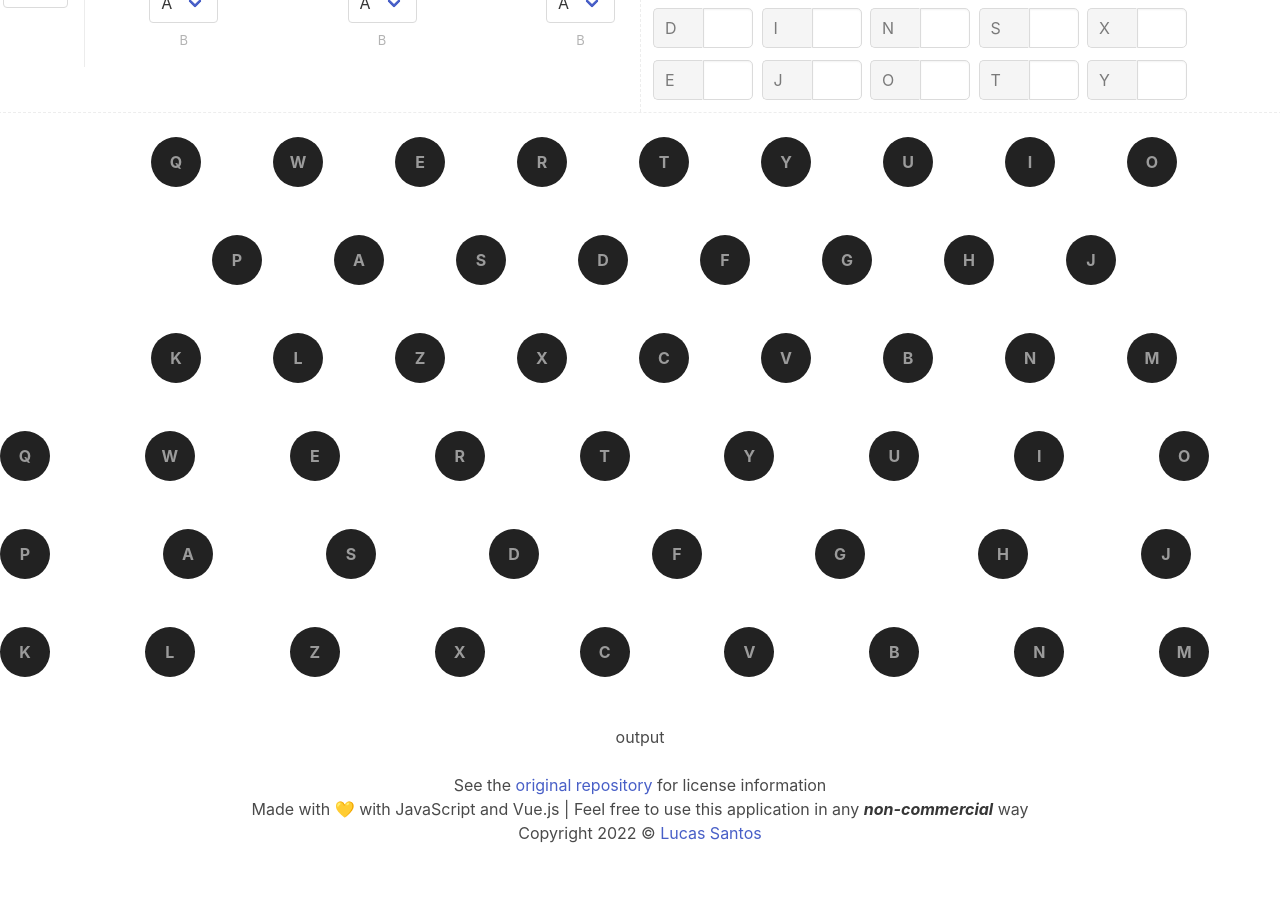
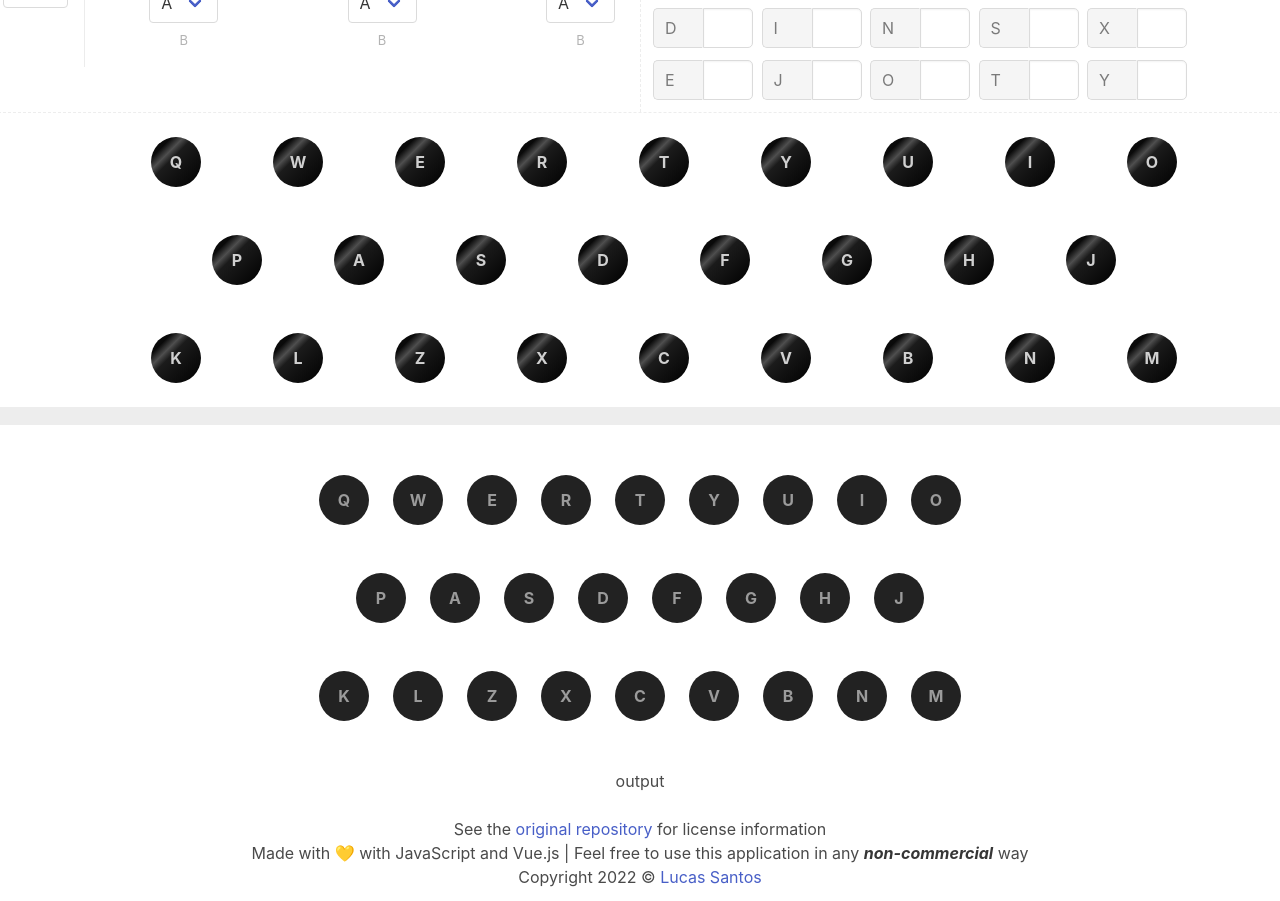
Before and after one commit to khaosdoctor/enigmajs, a Vue app: page / in a window 1280 px wide. Shown: the part 620-1521 px from the top of the page. Before the commit the page ends 1477 px from the top, so only its background shows below. Built offline with nearby package versions, Linux system fonts and the light colour scheme.

Commit message:
style: lampboard style fix
Signed-off-by: Lucas Santos <lhs.santoss@gmail.com>

```diff
--- a/src/App.vue
+++ b/src/App.vue
@@ -29,11 +29,11 @@
     </section>
   </section>
 
-  <section class="lampboard is-flex is-flex-direction-column is-align-items-center is-align-content-space-between is-justify-content-space-around has-text-centered mb-5">
+  <section class="lampboard is-flex is-flex-direction-column is-align-items-center is-align-content-space-between is-justify-content-space-around has-text-centered">
     <Lampboard :switch-on="switchedOnLetter"/>
   </section>
 
-  <section class="keyboard has-text-centered mb-5">
+  <section class="keyboard is-flex is-flex-direction-column is-align-items-center is-align-content-space-between is-justify-content-space-around has-text-centered mb-5">
     <Keyboard/>
   </section>
 
@@ -129,6 +129,11 @@ provide('state', state)
   border-top: 1px dashed #ededed;
 }
 
+.lampboard {
+  margin-bottom: 50px;
+  border-bottom: 18px solid #ededed;
+}
+
 header .description {
   max-width: 50%;
   margin: 0 auto;
--- a/src/components/Lampboard.vue
+++ b/src/components/Lampboard.vue
@@ -1,11 +1,9 @@
 <template>
-
-  <div class="lampboard-row columns has-text-centered" v-for="row in KEYBOARD_ROWS">
-    <span v-for="letter in row" class="column lampboard-key-wrapper mb-5">
-      <span :class="{[`lampboard-${letter}`]: true, 'lampboard-key': true, 'ml-6': true, on: props.switchOn === letter}">{{letter}}</span>
-    </span>
-  </div>
-
+    <div class="lampboard-row columns has-text-centered" v-for="row in KEYBOARD_ROWS">
+      <span v-for="letter in row" class="column lampboard-key-wrapper mb-5">
+        <span :class="{[`lampboard-${letter}`]: true, 'lampboard-key': true, 'ml-6': true, on: props.switchOn === letter}">{{letter}}</span>
+      </span>
+    </div>
 </template>
 
 <script setup lang="ts">
@@ -22,17 +20,24 @@ const props = defineProps<{switchOn: string}>()
   width: 50px;
   height: 50px;
   border-radius: 50%;
-  background-color: rgb(34, 34, 34);
-  color: rgb(155, 155, 155);
+  /* background-color: rgb(34, 34, 34); */
+  background: #000000;
+  background: -moz-linear-gradient(-45deg, #000000 0%, #0a0a0a 11%, #0a0a0a 21%, #4e4e4e 33%, #383838 37%, #383838 37%, #1b1b1b 43%, #1b1b1b 43%, #000000 100%);
+  background: -webkit-linear-gradient(-45deg, #000000 0%,#0a0a0a 11%,#0a0a0a 21%,#4e4e4e 33%,#383838 37%,#383838 37%,#1b1b1b 43%,#1b1b1b 43%,#000000 100%);
+  background: linear-gradient(135deg, #000000 0%,#0a0a0a 11%,#0a0a0a 21%,#4e4e4e 33%,#383838 37%,#383838 37%,#1b1b1b 43%,#1b1b1b 43%,#000000 100%);
+  filter: progid:DXImageTransform.Microsoft.gradient( startColorstr='#000000', endColorstr='#000000',GradientType=1 );
+  color: #d0d0d0;
   font-weight: bold;
+  cursor: not-allowed;
 }
 
 .on {
-  background: rgb(255,245,208);
-  background: -moz-radial-gradient(circle, rgba(255,245,208,1) 0%, rgba(255,201,0,1) 100%);
-  background: -webkit-radial-gradient(circle, rgba(255,245,208,1) 0%, rgba(255,201,0,1) 100%);
-  background: radial-gradient(circle, rgba(255,245,208,1) 0%, rgba(255,201,0,1) 100%);
-  filter: progid:DXImageTransform.Microsoft.gradient(startColorstr="#fff5d0",endColorstr="#ffc900",GradientType=1);
-  color: #000;
+  color: #333333;
+  background: #fceabb;
+  background: -moz-linear-gradient(-45deg, #fceabb 0%, #f8b500 40%, #f8b500 41%, #fccd4d 43%, #fbdf93 100%);
+  background: -webkit-linear-gradient(-45deg, #fceabb 0%,#f8b500 40%,#f8b500 41%,#fccd4d 43%,#fbdf93 100%);
+  background: linear-gradient(135deg, #fceabb 0%,#f8b500 40%,#f8b500 41%,#fccd4d 43%,#fbdf93 100%);
+  filter: progid:DXImageTransform.Microsoft.gradient( startColorstr='#fceabb', endColorstr='#fbdf93',GradientType=1 );
+  border: 2px solid #444;
 }
 </style>
```
